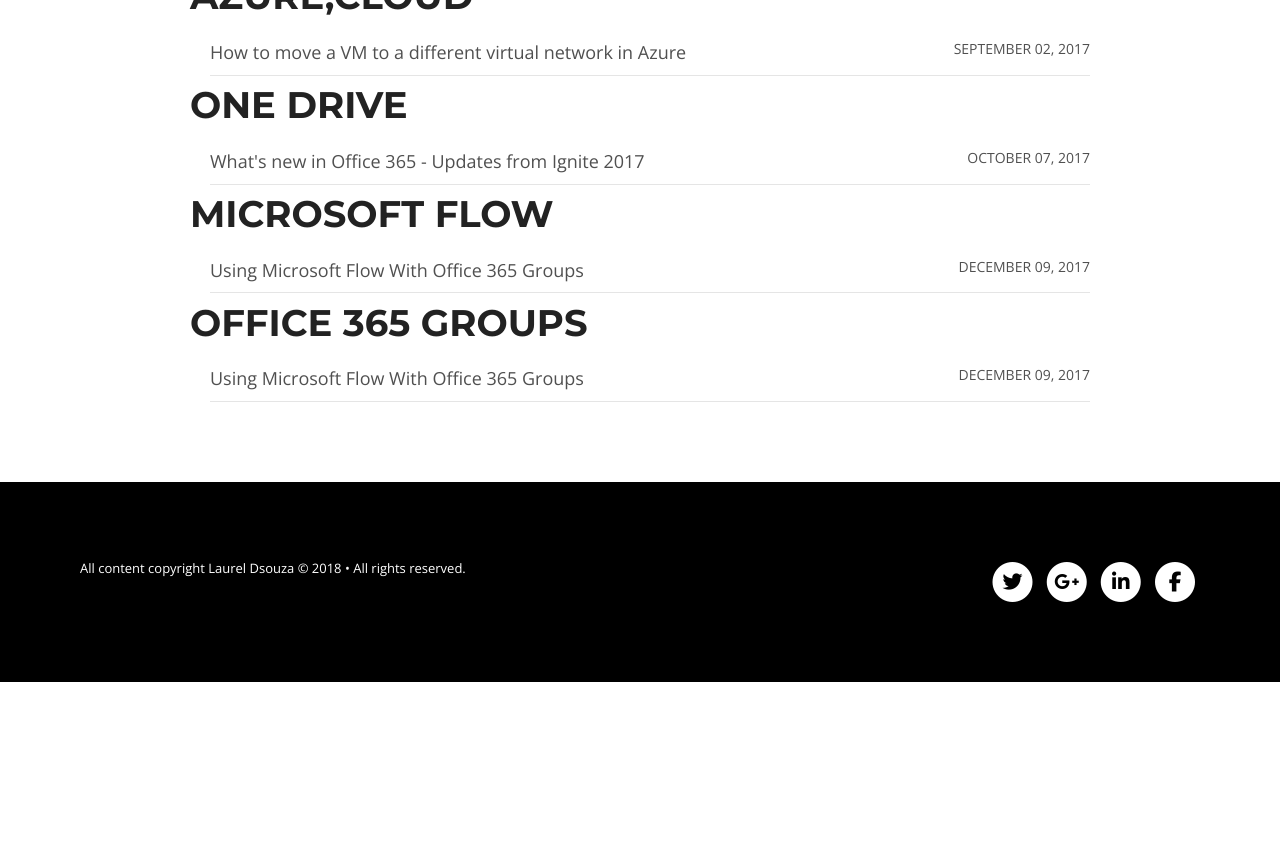
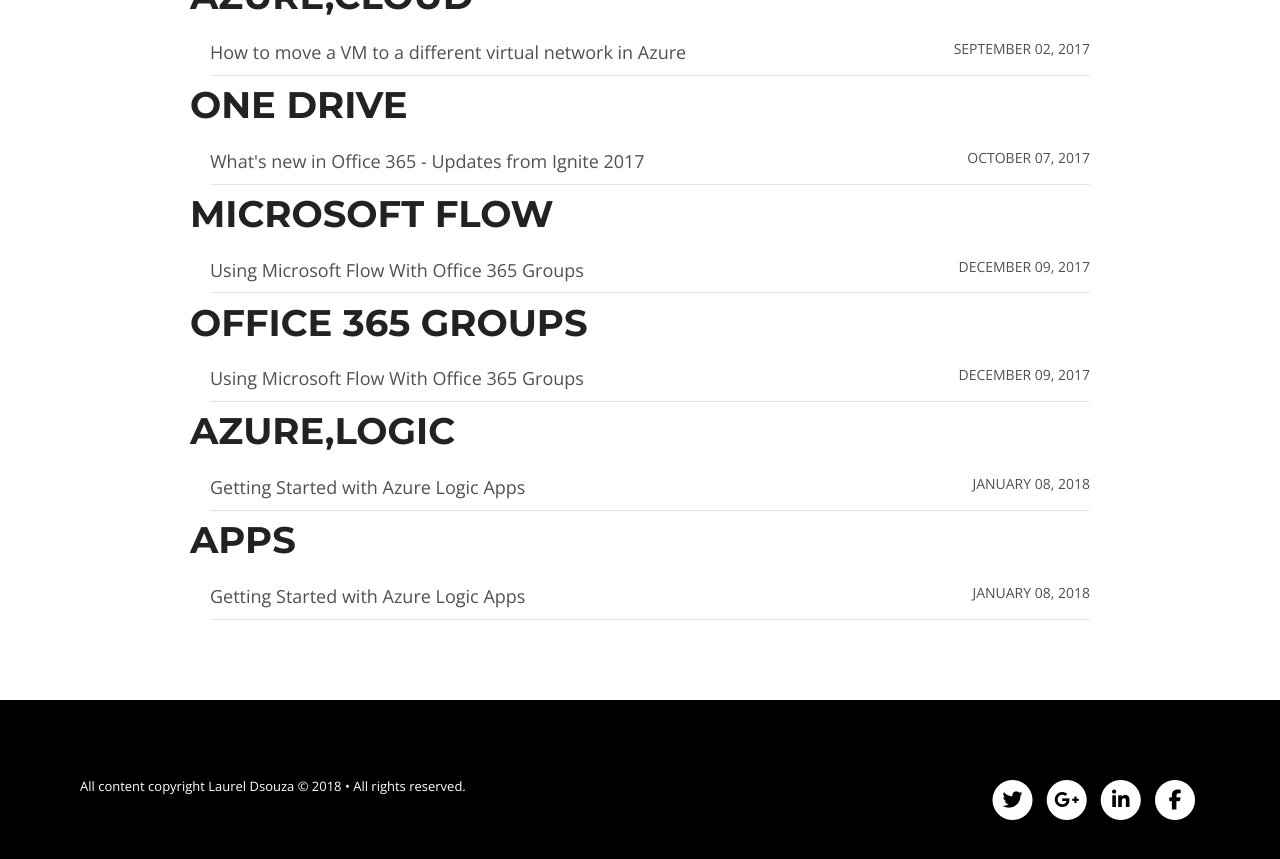
Before and after one commit to ldsouza/ldsouza.github.io, a Jekyll site: the page built from tags.html, in a window 1280 px wide and 900 px high, scrolled down 5928 px. Shown: the top 859 px of the window. Built offline with Jekyll 4.4.1, drawn with Linux system fonts in a browser that asks for light colours; nearby versions of some CDN libraries; library files that are not in the unit come from our copies; before the commit the page ends 6610 px from its top, so only the background shows below that.

Commit message:
Update 2018-01-08-getting-started-with-azure-logic-apps.md

```diff
--- a/_posts/2018-01-08-getting-started-with-azure-logic-apps.md
+++ b/_posts/2018-01-08-getting-started-with-azure-logic-apps.md
@@ -1,12 +1,14 @@
 ---
 layout: post
-published: false
+published: true
 categories:
   - personal
 mathjax: false
 featured: false
 comments: false
 title: Getting Started with Azure Logic Apps
+tags: 'Azure,Logic Apps'
+category: Azure
 ---
 In a previous post, I showed an example of you can use Micrsoft flow to automate tasks. Flow is a user-friendly tool targeted towards business users. Azure Logic apps is a developer focused tool that allows developers to build integration solutions and define complex workflows. It is a Platform as a Service (PaAS) available in Azure.
 
```
